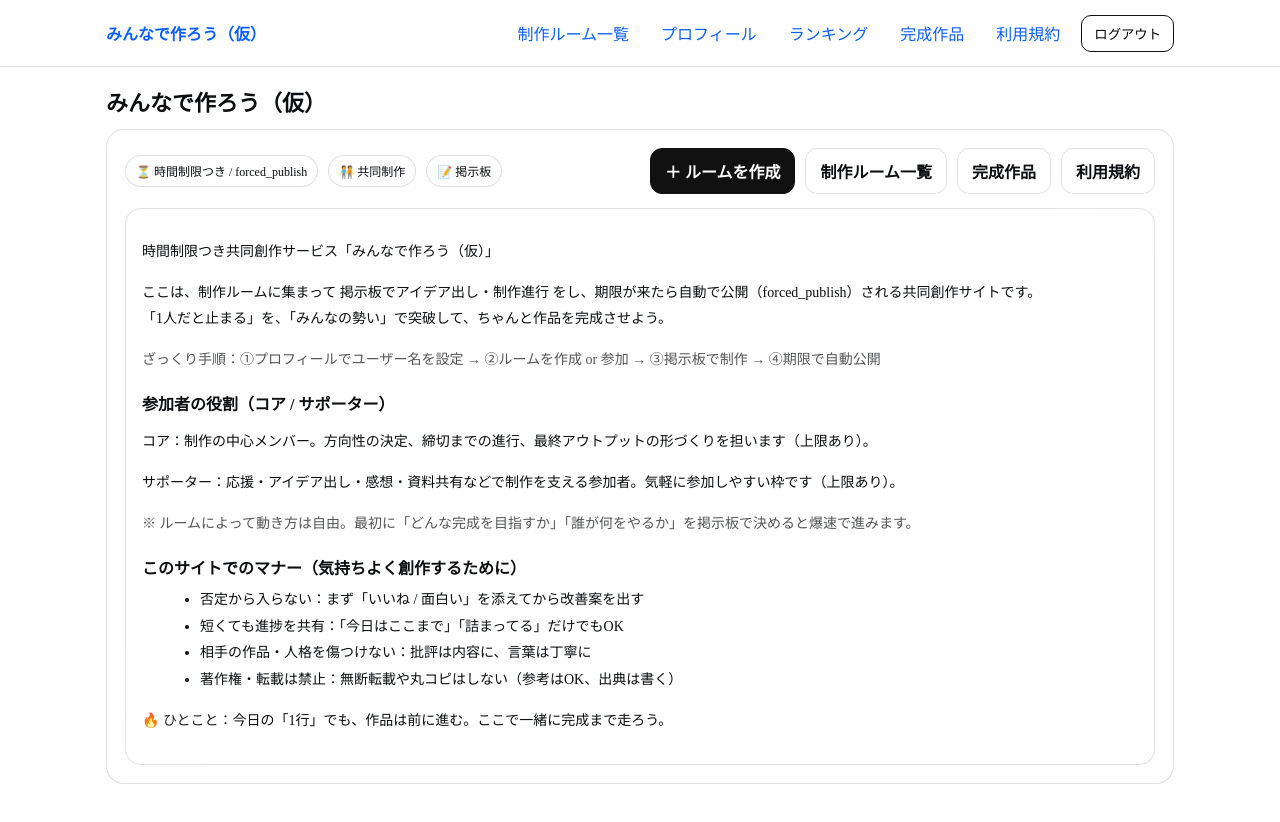
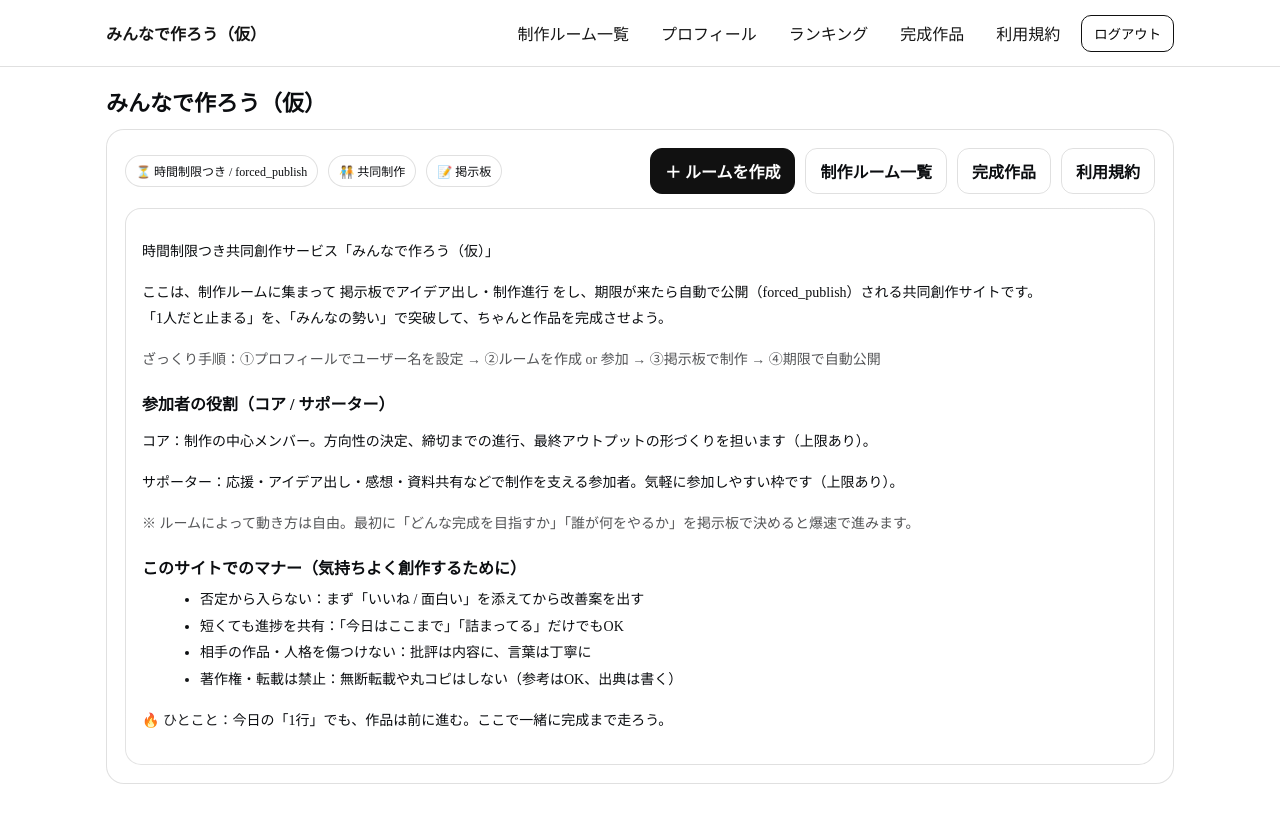
Before and after one commit to toki09141127-source/minnade-tsukuru, a Next.js app: page / in a window 1280 px wide. Built offline with nearby package versions, Linux system fonts and the light colour scheme; no server answers.

Commit message:
style: restore header nav color to black/white text

```diff
--- a/app/globals.css
+++ b/app/globals.css
@@ -566,3 +566,14 @@ body {
 
 .metaIcon { font-size: 13px; opacity: 0.95; }
 .metaText { font-size: 13px; color: var(--text-muted); font-weight: 700; }
+/* ===== Header nav color fix ===== */
+header a,
+.nav a {
+  color: var(--text-main) !important;
+  text-decoration: none;
+}
+
+header a:hover,
+.nav a:hover {
+  opacity: 0.7;
+}
```
